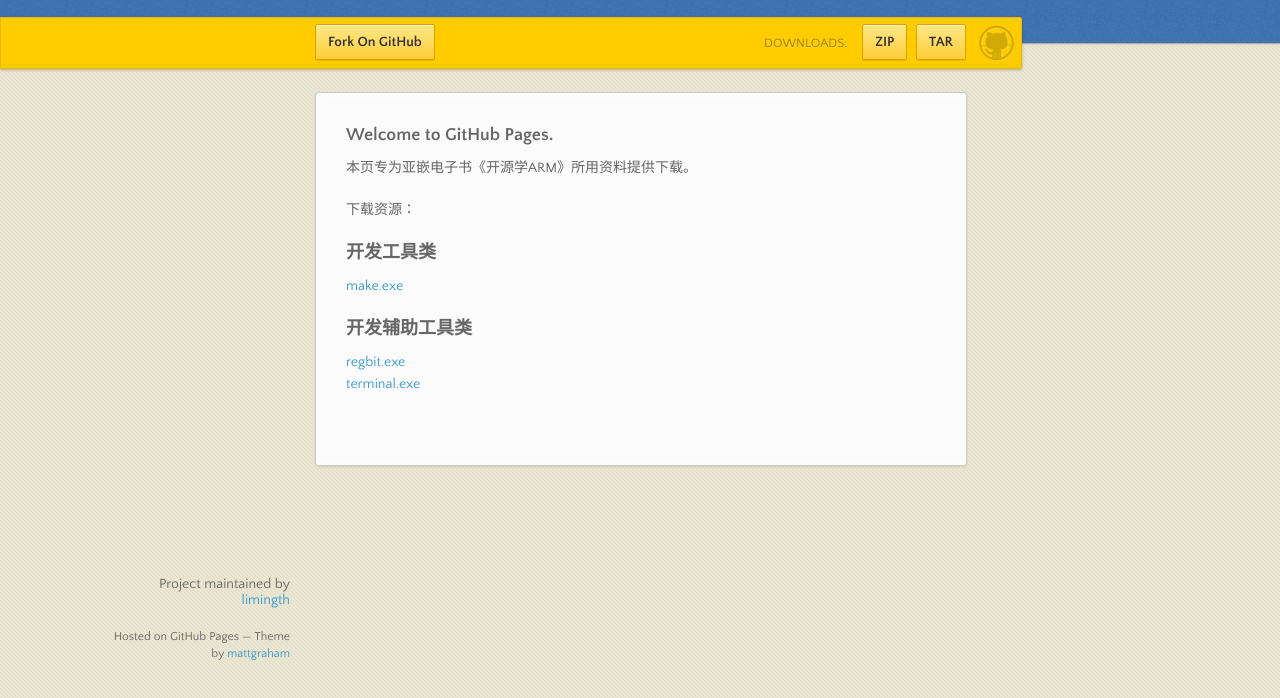
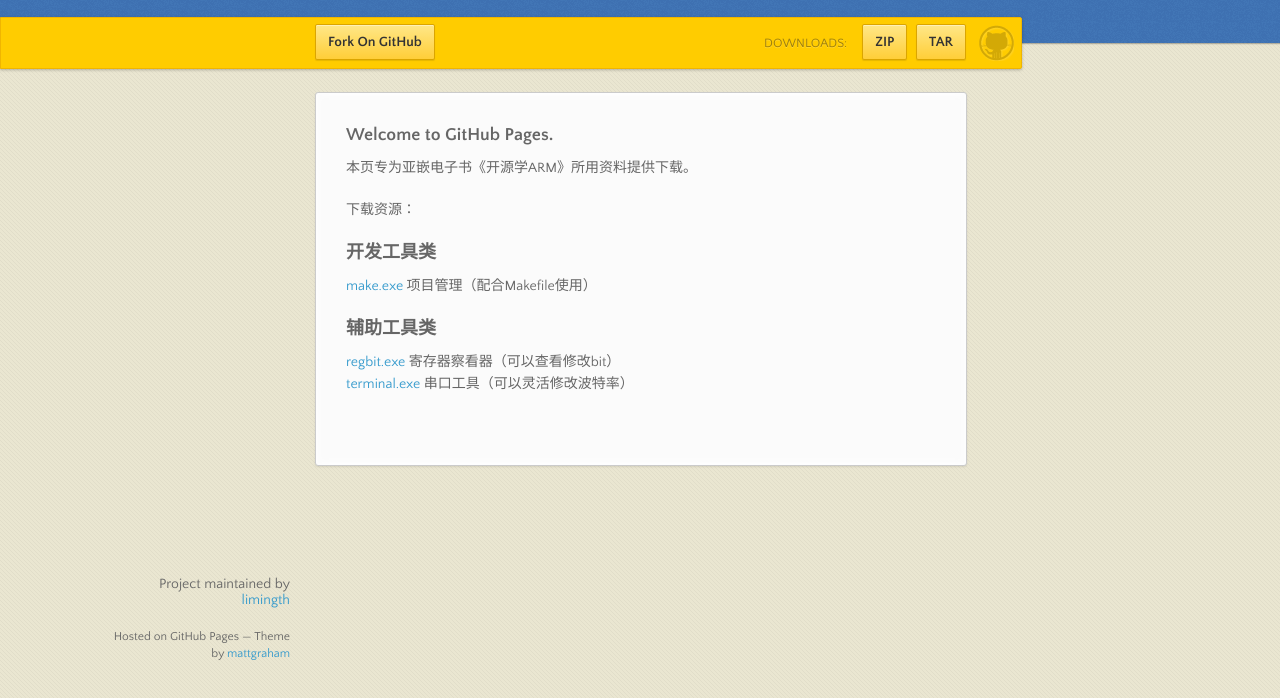
Before and after one commit to limingth/ARM-Tools, a plain HTML site: page index.html in a window 1280 px wide. Shown: the part 98-796 px from the top of the page. Drawn offline with nearby package versions, Linux system fonts and the light colour scheme.

Commit message:
add utils

```diff
--- a/index.html
+++ b/index.html
@@ -50,13 +50,13 @@
 
 <h3>开发工具类</h3>
 <p>
-<a href="dev/make.exe">make.exe</a>
+<a href="dev/make.exe">make.exe</a> 项目管理（配合Makefile使用）
 </p>
 
-<h3>开发辅助工具类</h3>
+<h3>辅助工具类</h3>
 <p>
-<a href="utils/regbit.exe">regbit.exe</a><br>
-<a href="utils/terminal.exe">terminal.exe</a><br>
+<a href="utils/regbit.exe">regbit.exe</a> 寄存器察看器（可以查看修改bit）<br>
+<a href="utils/terminal.exe">terminal.exe</a> 串口工具（可以灵活修改波特率）<br>
 </p>
 
       </section>
```
